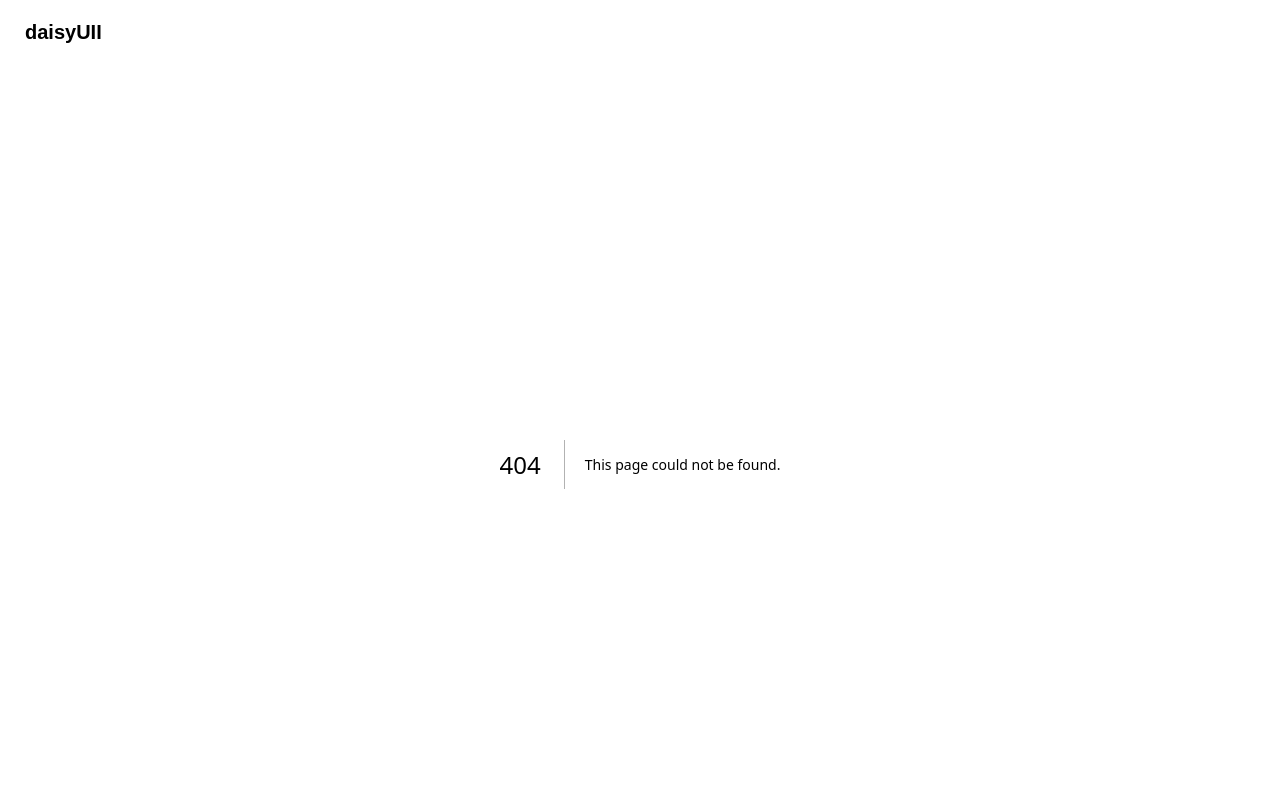
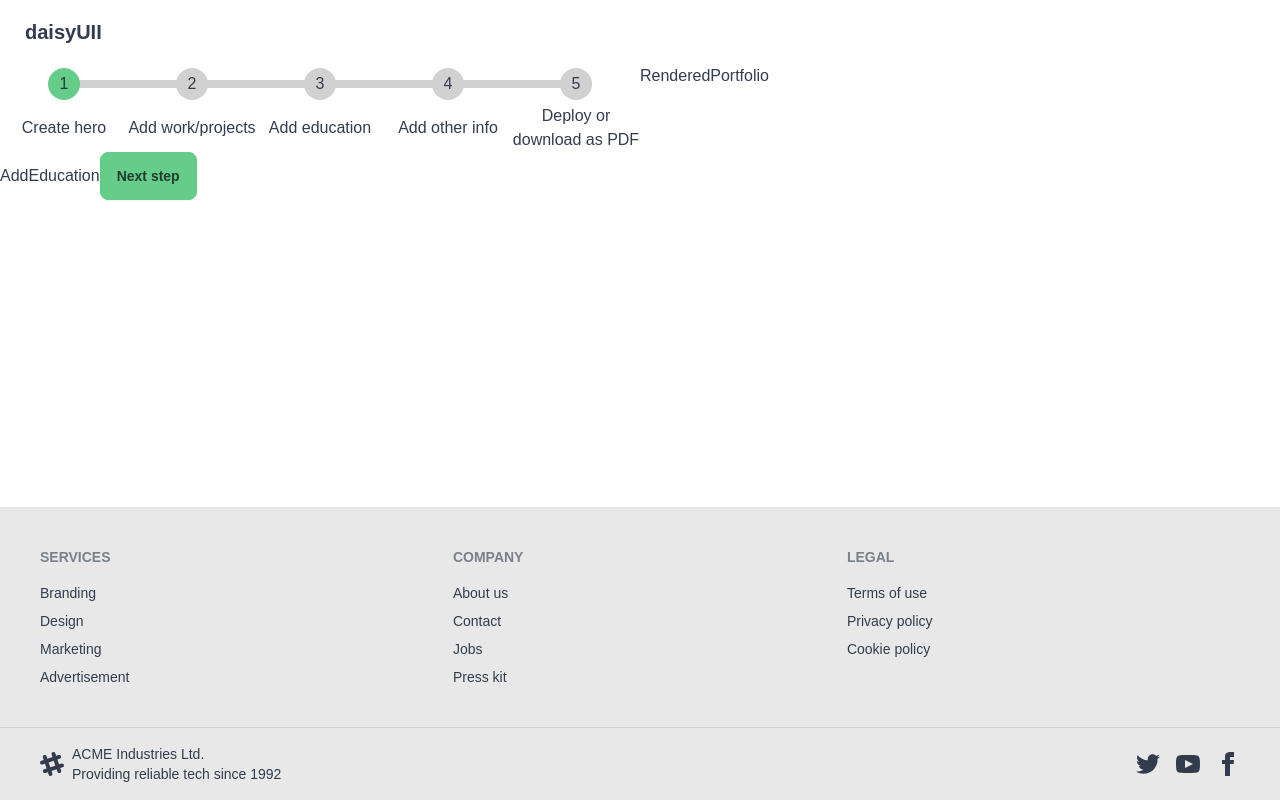
Before and after one commit to CroAnna/FolioFusion, a Next.js app: page /builder/add-education in a window 1280 px wide. Before the commit this address had no page. Shown: the top 800 px of the page. Built offline with nearby package versions, Linux system fonts and the light colour scheme; a web font is replaced by a local one.

Commit message:
Add nested layouts

```diff
--- /dev/null
+++ b/app/builder/add-education/page.jsx
@@ -0,0 +1,15 @@
+import Link from "next/link";
+import React from "react";
+
+const AddEducation = () => {
+  return (
+    <div>
+      AddEducation
+      <Link href="/builder/add-other">
+        <button className="btn btn-primary">Next step</button>
+      </Link>
+    </div>
+  );
+};
+
+export default AddEducation;
--- /dev/null
+++ b/app/builder/add-work/page.jsx
@@ -0,0 +1,15 @@
+import Link from "next/link";
+import React from "react";
+
+const AddWork = () => {
+  return (
+    <div>
+      AddWork
+      <Link href="/builder/add-education">
+        <button className="btn btn-primary">Next step</button>
+      </Link>
+    </div>
+  );
+};
+
+export default AddWork;
--- /dev/null
+++ b/app/builder/create-hero/page.jsx
@@ -0,0 +1,15 @@
+import Link from "next/link";
+import React from "react";
+
+const CreateHero = () => {
+  return (
+    <div>
+      <h2 className="text-2xl font-bold">1. Create hero</h2>
+      <Link href="/builder/add-work">
+        <button className="btn btn-primary">Next step</button>
+      </Link>
+    </div>
+  );
+};
+
+export default CreateHero;
--- /dev/null
+++ b/app/builder/layout.jsx
@@ -0,0 +1,25 @@
+"use client";
+import PortfolioMaker from "@/components/PortfolioMaker";
+import RenderedPortfolio from "@/components/RenderedPortfolio";
+import { useState } from "react";
+
+export default function BuilderLayout({ children }) {
+  const [portfolioStack, setPortfolioStack] = useState(null);
+  const [currentStep, setCurrentStep] = useState(1);
+
+  return (
+    <>
+      <div className="flex-1"></div>
+      <div className="grid grid-cols-2">
+        <PortfolioMaker
+          portfolioStack={portfolioStack}
+          setPortfolioStack={setPortfolioStack}
+          currentStep={currentStep}
+        >
+          {children}
+        </PortfolioMaker>
+        <RenderedPortfolio portfolioStack={portfolioStack} />
+      </div>
+    </>
+  );
+}
--- a/app/builder/page.jsx
+++ b/app/builder/page.jsx
@@ -1,20 +1,5 @@
-"use client";
-import PortfolioMaker from "@/components/PortfolioMaker";
-import RenderedPortfolio from "@/components/RenderedPortfolio";
-import { useState } from "react";
-
 const BuilderPage = () => {
-  const [portfolioStack, setPortfolioStack] = useState(null);
-
-  return (
-    <div className="grid grid-cols-2">
-      <PortfolioMaker
-        portfolioStack={portfolioStack}
-        setPortfolioStack={setPortfolioStack}
-      />
-      <RenderedPortfolio portfolioStack={portfolioStack} />
-    </div>
-  );
+  <h1>ovo se ne treba nikad prikazat</h1>;
 };
 
 export default BuilderPage;
--- a/app/page.js
+++ b/app/page.js
@@ -1,3 +1,12 @@
+import Link from "next/link";
+
 export default function Home() {
-  return <main className="">Welcome</main>;
+  return (
+    <main className="flex flex-col gap-4">
+      Welcome
+      <Link href="builder">
+        <button className="btn btn-primary">Na buildera</button>
+      </Link>
+    </main>
+  );
 }
--- a/components/PortfolioMaker/index.jsx
+++ b/components/PortfolioMaker/index.jsx
@@ -1,22 +1,17 @@
 import React from "react";
 import Steps from "../Steps";
+import { stepsData } from "@/utils/data";
 
-const PortfolioMaker = ({ portfolioStack, setPortfolioStack }) => {
-  const stepsData = [
-    {
-      text: "Create hero",
-    },
-    { text: "Add work/projects" },
-    { text: "Add education" },
-    { text: "Add other info" },
-    { text: "Deploy or download as PDF" },
-  ];
-
+const PortfolioMaker = ({
+  portfolioStack,
+  setPortfolioStack,
+  currentStep,
+  children,
+}) => {
   return (
     <div>
-      <h2>Create your portfolio</h2>
-      <Steps currentStep={3} stepsData={stepsData} />
-      <button className="btn btn-neutral">Neutral</button>
+      <Steps currentStep={currentStep} stepsData={stepsData} />
+      {children}
     </div>
   );
 };
--- /dev/null
+++ b/utils/data.js
@@ -0,0 +1,9 @@
+export const stepsData = [
+  {
+    text: "Create hero",
+  },
+  { text: "Add work/projects" },
+  { text: "Add education" },
+  { text: "Add other info" },
+  { text: "Deploy or download as PDF" },
+];
```
